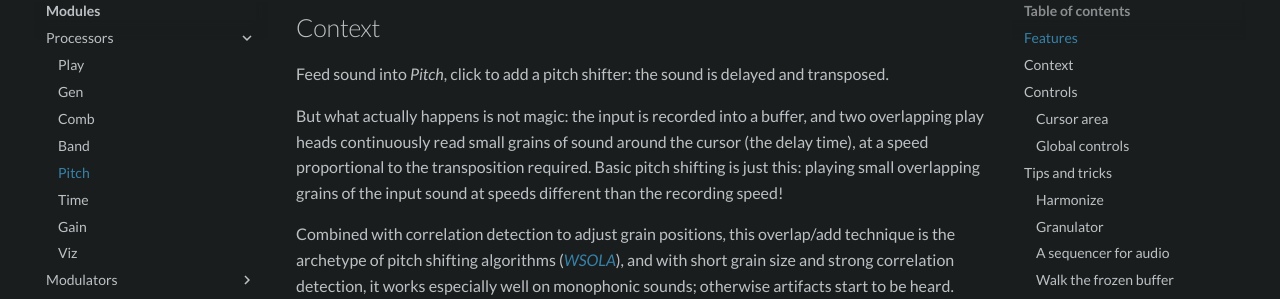
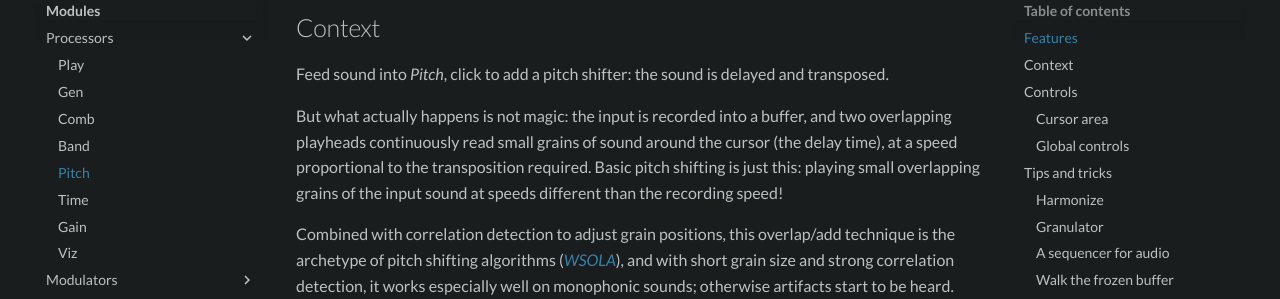
Before and after one commit to mqtthiqs/at-doc, an MkDocs documentation site: the page built from docs/modules/pitch.md, in a window 1280 px wide and 900 px high, scrolled down 1155 px. Shown: the part 154-453 px from the top of the window. Built offline with MkDocs 1.6.1 and Material for MkDocs 9.7.7, drawn with Linux system fonts in a browser that asks for light colours.

Commit message:
pitch: playhead

```diff
--- a/docs/modules/pitch.md
+++ b/docs/modules/pitch.md
@@ -18,7 +18,7 @@ A pitch shifter changes the pitch of a sound without changing its duration. On t
 
 Feed sound into _Pitch_, click to add a pitch shifter: the sound is delayed and transposed.
 
-But what actually happens is not magic: the input is recorded into a buffer, and two overlapping play heads continuously read small grains of sound around the cursor (the delay time), at a speed proportional to the transposition required. Basic pitch shifting is just this: playing small overlapping grains of the input sound at speeds different than the recording speed!
+But what actually happens is not magic: the input is recorded into a buffer, and two overlapping playheads continuously read small grains of sound around the cursor (the delay time), at a speed proportional to the transposition required. Basic pitch shifting is just this: playing small overlapping grains of the input sound at speeds different than the recording speed!
 
 Combined with correlation detection to adjust grain positions, this overlap/add technique is the archetype of pitch shifting algorithms ([_WSOLA_](https://ieeexplore.ieee.org/document/319366)), and with short grain size and strong correlation detection, it works especially well on monophonic sounds; otherwise artifacts start to be heard.
 
```
